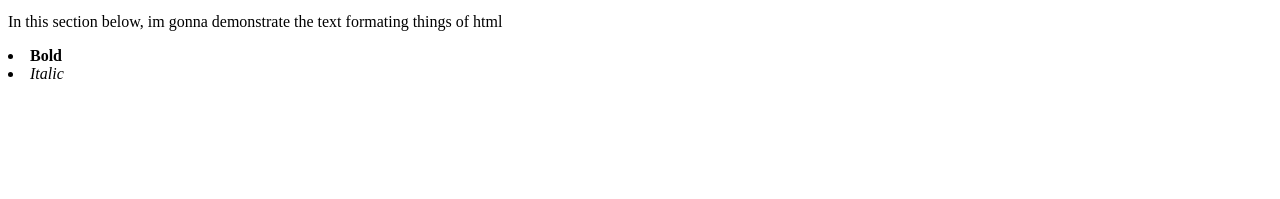
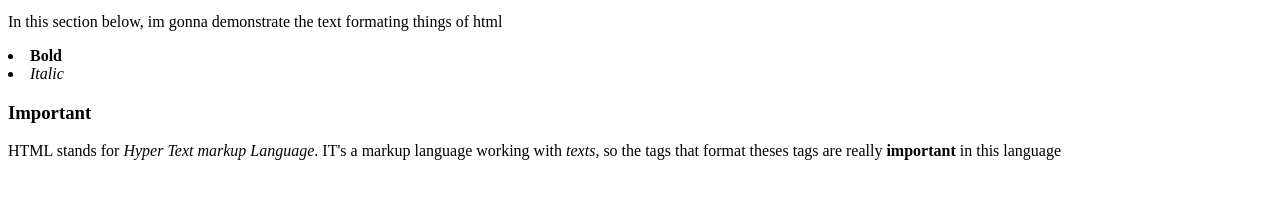
Before and after one commit to Gr3yG05T/git_test, a plain HTML site: page index.html in a window 1280 px wide. Shown: the part 101-300 px from the top of the page. Drawn offline with Linux system fonts and the light colour scheme.

Commit message:
included another formated paragraph

```diff
--- a/index.html
+++ b/index.html
@@ -11,5 +11,7 @@
         <li><strong>Bold</strong></li>
         <li><em>Italic</em></li>
         <!--This is a comment flag{sometext}-->
+        <h3>Important</h3>
+        <p><strang>HTML</strang> stands for <em>Hyper Text markup Language</em>. IT's a markup language working with <em>texts</em>, so the tags that format theses tags are really <strong>important</strong> in this language</b4></strong></p>
     </body>
 </html>
```
